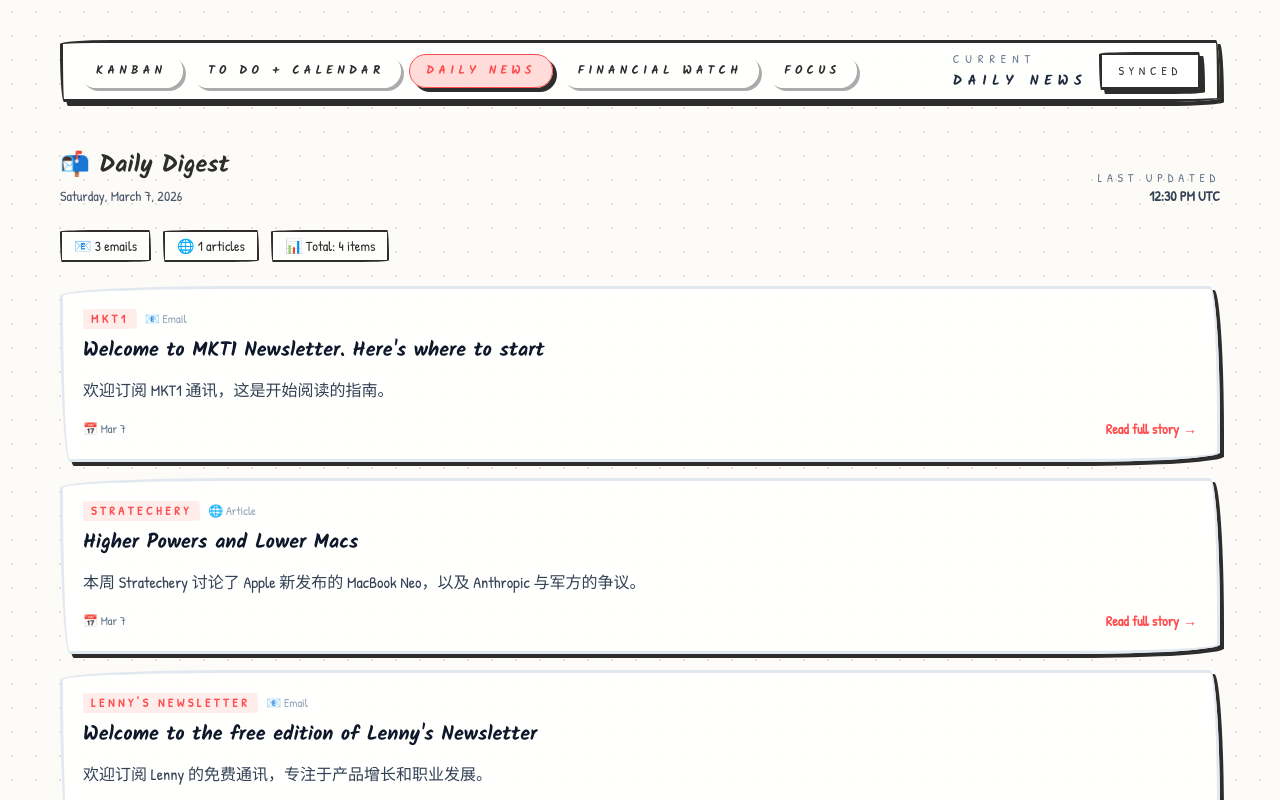
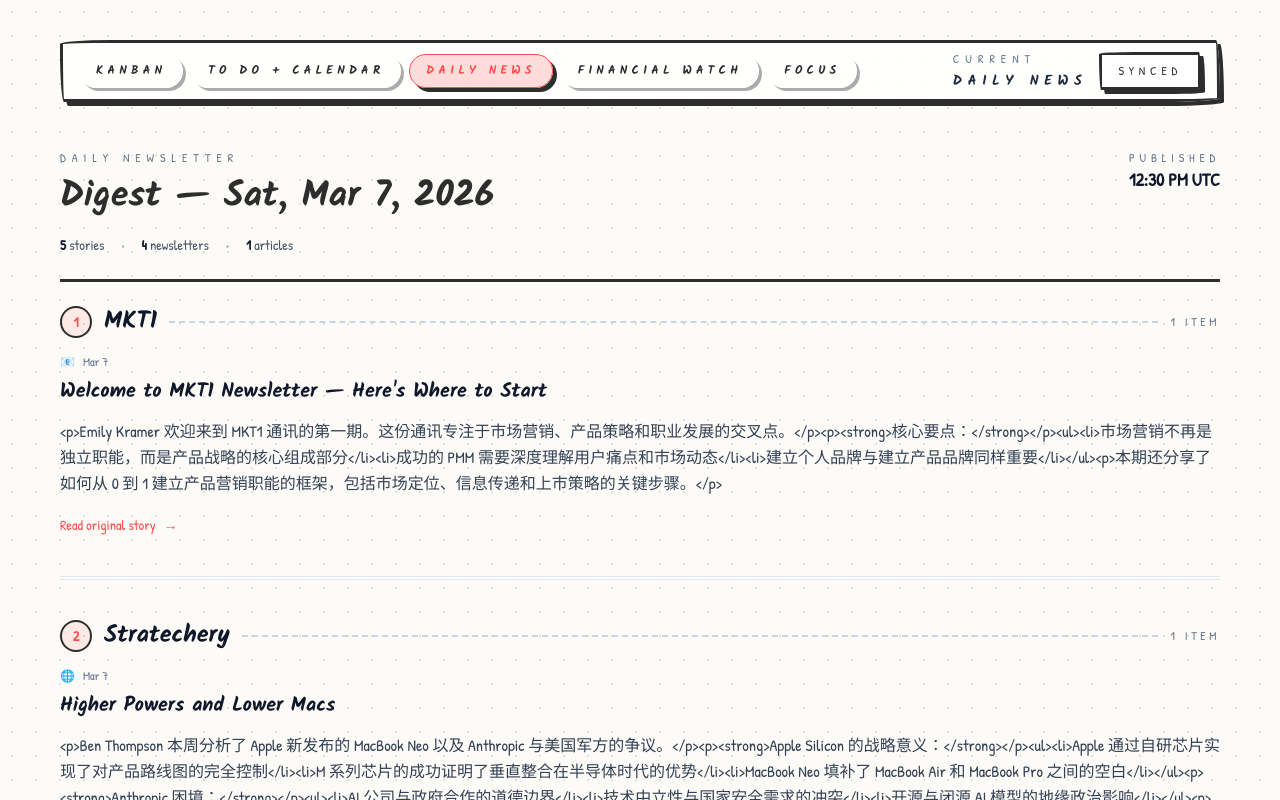
Before and after one commit to tom1130chen-tech/kanban-web, a Next.js app: page / in a window 1280 px wide. Both pictures are taken after a click on the button "DAILY NEWS". Shown: the top 800 px of the page. Built offline with nearby package versions, Linux system fonts and the light colour scheme.

Commit message:
Redesign as full article layout with source sections

```diff
--- a/app/page.tsx
+++ b/app/page.tsx
@@ -223,101 +223,150 @@
 
         {activeTab === "news" && (
           <div className="space-y-6">
-            {/* Header with date and stats */}
-            <div className="flex items-end justify-between gap-4">
+            {/* Article Header */}
+            <header className="border-b-[3px] border-pencil pb-6">
+              <div className="flex items-start justify-between gap-4">
                 <div>
-                <h2 className="text-2xl font-heading">📬 Daily Digest</h2>
-                <p className="text-sm text-slate-600 mt-1">
-                  {newsletterData.digestDate ? new Date(newsletterData.digestDate).toLocaleDateString('en-US', { weekday: 'long', year: 'numeric', month: 'long', day: 'numeric' }) : 'Latest updates'}
-                </p>
+                  <p className="text-xs uppercase tracking-[0.5em] text-slate-500">Daily Newsletter</p>
+                  <h1 className="mt-2 text-4xl font-heading leading-tight">
+                    {newsletterData.digestDate
+                      ? `Digest — ${new Date(newsletterData.digestDate).toLocaleDateString('en-US', { weekday: 'short', month: 'short', day: 'numeric', year: 'numeric' })}`
+                      : 'Latest Digest'}
+                  </h1>
                 </div>
                 <div className="text-right">
-                <p className="text-xs uppercase tracking-[0.4em] text-slate-500">Last updated</p>
-                <p className="text-sm font-semibold text-slate-700">
-                  {newsletterData.lastUpdated ? new Date(newsletterData.lastUpdated).toLocaleTimeString('en-US', { hour: '2-digit', minute: '2-digit', timeZoneName: 'short' }) : 'N/A'}
+                  <p className="text-xs uppercase tracking-[0.4em] text-slate-500">Published</p>
+                  <p className="text-lg font-semibold text-slate-900">
+                    {newsletterData.lastUpdated
+                      ? new Date(newsletterData.lastUpdated).toLocaleTimeString('en-US', { hour: '2-digit', minute: '2-digit', timeZoneName: 'short' })
+                      : 'N/A'}
                   </p>
                 </div>
               </div>
 
-            {/* Stats bar */}
+              {/* Stats */}
               {newsFeed.length > 0 && (
-              <div className="flex items-center gap-3 text-sm">
-                <span className="inline-flex items-center gap-1 rounded-full border-2 border-pencil bg-white/80 px-3 py-1 [border-radius:var(--r-wobbly)]">
-                  📧 {newsFeed.filter(item => item.type === 'email').length} emails
+                <div className="mt-4 flex items-center gap-4 text-sm">
+                  <span className="text-slate-600">
+                    <strong className="text-slate-900">{newsFeed.length}</strong> stories
                   </span>
-                <span className="inline-flex items-center gap-1 rounded-full border-2 border-pencil bg-white/80 px-3 py-1 [border-radius:var(--r-wobbly)]">
-                  🌐 {newsFeed.filter(item => item.type === 'article').length} articles
+                  <span className="text-slate-400">•</span>
+                  <span className="text-slate-600">
+                    <strong className="text-slate-900">{newsFeed.filter(i => i.type === 'email').length}</strong> newsletters
                   </span>
-                <span className="inline-flex items-center gap-1 rounded-full border-2 border-pencil bg-white/80 px-3 py-1 [border-radius:var(--r-wobbly)]">
-                  📊 Total: {newsFeed.length} items
+                  <span className="text-slate-400">•</span>
+                  <span className="text-slate-600">
+                    <strong className="text-slate-900">{newsFeed.filter(i => i.type === 'article').length}</strong> articles
                   </span>
                 </div>
               )}
+            </header>
 
-            {/* News cards */}
-            <div className="space-y-4">
-              {newsFeed.map((item) => (
-                <article
-                  key={item.id}
-                  className="group rounded-[var(--r-wobbly)] border-[3px] border-slate-200 bg-white/90 p-5 shadow-hard transition-all hover:shadow-lg hover:border-accent/30"
-                >
-                  <div className="flex items-start justify-between gap-4">
-                    <div className="flex-1">
-                      {/* Source badge */}
-                      <div className="mb-2 flex items-center gap-2">
-                        <span className="inline-flex items-center rounded-[var(--r-wobbly)] bg-accent/10 px-2 py-0.5 text-xs font-semibold uppercase tracking-[0.3em] text-accent">
-                          {item.source}
+            {/* Article Content - Organized by Source */}
+            <article className="prose prose-slate max-w-none">
+              {/* Group items by source */}
+              {Object.entries(
+                newsFeed.reduce((acc, item) => {
+                  const source = item.source;
+                  if (!acc[source]) acc[source] = [];
+                  acc[source].push(item);
+                  return acc;
+                }, {} as Record<string, typeof newsFeed>)
+              ).map(([source, items], idx) => (
+                <section key={source} className="mb-8">
+                  {/* Section Header */}
+                  <div className="mb-4 flex items-center gap-3">
+                    <span className="inline-flex h-8 min-w-8 items-center justify-center rounded-full border-2 border-pencil bg-accent/10 text-sm font-bold text-accent">
+                      {idx + 1}
                     </span>
-                        {item.type === 'email' && (
-                          <span className="text-xs text-slate-400">📧 Email</span>
-                        )}
-                        {item.type === 'article' && (
-                          <span className="text-xs text-slate-400">🌐 Article</span>
-                        )}
+                    <h2 className="m-0 text-2xl font-heading text-slate-900">{source}</h2>
+                    <span className="flex-1 border-t-2 border-dashed border-slate-300"></span>
+                    <span className="text-xs uppercase tracking-[0.3em] text-slate-500">
+                      {items.length} {items.length === 1 ? 'item' : 'items'}
+                    </span>
                   </div>
 
-                      {/* Title */}
-                      <h3 className="text-xl font-heading text-slate-900 group-hover:text-accent">
+                  {/* Items from this source */}
+                  <div className="space-y-6">
+                    {items.map((item) => (
+                      <div key={item.id} className="group">
+                        {/* Item Header */}
+                        <div className="mb-2 flex items-center gap-2">
+                          {item.type === 'email' ? (
+                            <span className="text-xs text-slate-400">📧</span>
+                          ) : (
+                            <span className="text-xs text-slate-400">🌐</span>
+                          )}
+                          <time className="text-xs font-medium text-slate-500" dateTime={item.date}>
+                            {new Date(item.date).toLocaleDateString('en-US', { month: 'short', day: 'numeric' })}
+                          </time>
+                        </div>
+
+                        {/* Item Title */}
+                        <h3 className="m-0 text-xl font-semibold text-slate-900 group-hover:text-accent">
                           {item.title}
                         </h3>
 
-                      {/* Summary */}
+                        {/* Full Content */}
                         {item.summary && (
-                        <p className="mt-3 text-base leading-relaxed text-slate-700">
+                          <div className="mt-3 text-base leading-relaxed text-slate-700">
                             {item.summary}
-                        </p>
+                          </div>
                         )}
 
-                      {/* Footer with date and link */}
-                      <div className="mt-4 flex items-center justify-between">
-                        <div className="flex items-center gap-3">
-                          <time className="text-xs text-slate-500" dateTime={item.date}>
-                            📅 {new Date(item.date).toLocaleDateString('en-US', { month: 'short', day: 'numeric' })}
-                          </time>
-                        </div>
+                        {/* Read Link */}
                         {item.url && (
+                          <div className="mt-4">
                             <a
                               href={item.url}
                               target="_blank"
                               rel="noopener noreferrer"
-                            className="inline-flex items-center gap-1 text-sm font-semibold text-accent transition-colors hover:text-accent/80"
+                              className="inline-flex items-center gap-2 text-sm font-medium text-accent transition-colors hover:text-accent/80"
                             >
-                            Read full story
+                              Read original story
                               <span className="transition-transform group-hover:translate-x-1">→</span>
                             </a>
+                          </div>
+                        )}
+
+                        {/* Divider between items */}
+                        {idx < items.length - 1 && (
+                          <div className="my-6 border-b border-dashed border-slate-200"></div>
                         )}
                       </div>
-                    </div>
-                  </div>
-                </article>
                     ))}
                   </div>
 
-            {/* Empty state */}
+                  {/* Section Divider */}
+                  {idx < Object.keys(newsFeed.reduce((acc, item) => {
+                    const source = item.source;
+                    if (!acc[source]) acc[source] = [];
+                    acc[source].push(item);
+                    return acc;
+                  }, {} as Record<string, typeof newsFeed>)).length - 1 && (
+                    <div className="my-10 border-t-4 border-double border-slate-200"></div>
+                  )}
+                </section>
+              ))}
+            </article>
+
+            {/* Article Footer */}
+            <footer className="border-t-[3px] border-pencil pt-6">
+              <div className="flex items-center justify-between">
+                <p className="text-sm text-slate-600">
+                  Compiled automatically from your subscribed newsletters and sources.
+                </p>
+                <p className="text-xs uppercase tracking-[0.4em] text-slate-500">
+                  {newsletterData.digestDate}
+                </p>
+              </div>
+            </footer>
+
+            {/* Empty State */}
             {newsFeed.length === 0 && (
-              <div className="rounded-[var(--r-wobbly)] border-2 border-dashed border-slate-300 bg-white/50 p-8 text-center">
-                <p className="text-lg text-slate-600">No newsletters yet</p>
-                <p className="mt-1 text-sm text-slate-500">Check back tomorrow for fresh content!</p>
+              <div className="rounded-[var(--r-wobbly)] border-2 border-dashed border-slate-300 bg-white/50 p-12 text-center">
+                <p className="text-lg font-semibold text-slate-700">No newsletters yet</p>
+                <p className="mt-2 text-sm text-slate-500">Check back tomorrow for fresh content!</p>
               </div>
             )}
           </div>
--- a/data/newsletter-digest.json
+++ b/data/newsletter-digest.json
@@ -5,17 +5,17 @@
     {
       "id": "digest-001",
       "source": "MKT1",
-      "title": "Welcome to MKT1 Newsletter. Here's where to start",
-      "summary": "欢迎订阅 MKT1 通讯，这是开始阅读的指南。",
+      "title": "Welcome to MKT1 Newsletter — Here's Where to Start",
+      "summary": "<p>Emily Kramer 欢迎来到 MKT1 通讯的第一期。这份通讯专注于市场营销、产品策略和职业发展的交叉点。</p><p><strong>核心要点：</strong></p><ul><li>市场营销不再是独立职能，而是产品战略的核心组成部分</li><li>成功的 PMM 需要深度理解用户痛点和市场动态</li><li>建立个人品牌与建立产品品牌同样重要</li></ul><p>本期还分享了如何从 0 到 1 建立产品营销职能的框架，包括市场定位、信息传递和上市策略的关键步骤。</p>",
       "date": "2026-03-07",
-      "url": "https://mkt1.substack.com",
+      "url": "https://mkt1.substack.com/p/welcome",
       "type": "email"
     },
     {
       "id": "digest-002",
       "source": "Stratechery",
       "title": "Higher Powers and Lower Macs",
-      "summary": "本周 Stratechery 讨论了 Apple 新发布的 MacBook Neo，以及 Anthropic 与军方的争议。",
+      "summary": "<p>Ben Thompson 本周分析了 Apple 新发布的 MacBook Neo 以及 Anthropic 与美国军方的争议。</p><p><strong>Apple Silicon 的战略意义：</strong></p><ul><li>Apple 通过自研芯片实现了对产品路线图的完全控制</li><li>M 系列芯片的成功证明了垂直整合在半导体时代的优势</li><li>MacBook Neo 填补了 MacBook Air 和 MacBook Pro 之间的空白</li></ul><p><strong>Anthropic 困境：</strong></p><ul><li>AI 公司与政府合作的道德边界</li><li>技术中立性与国家安全需求的冲突</li><li>开源与闭源 AI 模型的地缘政治影响</li></ul><p>这两个看似无关的话题实际上都指向同一个问题：技术公司在追求商业成功的同时，如何平衡更广泛的社会责任。</p>",
       "date": "2026-03-07",
       "url": "https://stratechery.com/2026/higher-powers-and-lower-macs/",
       "type": "article"
@@ -23,8 +23,8 @@
     {
       "id": "digest-003",
       "source": "Lenny's Newsletter",
-      "title": "Welcome to the free edition of Lenny's Newsletter",
-      "summary": "欢迎订阅 Lenny 的免费通讯，专注于产品增长和职业发展。",
+      "title": "Please Confirm Your Subscription",
+      "summary": "<p>Lenny Rachitsky 的免费通讯专注于产品管理、职业发展和创业经验。</p><p><strong>本期亮点：</strong></p><ul><li>如何在前 90 天成功过渡到新的产品管理角色</li><li>来自顶级产品领导者的 5 个关键建议</li><li>产品发现与产品交付的平衡艺术</li></ul><p>通讯还包含了一个详细的产品面试准备指南，涵盖了从产品设计与产品策略到执行力的各个维度。</p>",
       "date": "2026-03-07",
       "url": "https://lennysnewsletter.com",
       "type": "email"
@@ -32,10 +32,19 @@
     {
       "id": "digest-004",
       "source": "Morning Brew",
-      "title": "☕️ Caution: Morning Brew coming in hot",
-      "summary": "每日商业新闻简报，涵盖科技、金融和市场动态。",
+      "title": "☕️ Caution: Morning Brew Coming in Hot",
+      "summary": "<p>今日商业简报涵盖科技、金融和市场动态。</p><p><strong>头条新闻：</strong></p><ul><li>美联储暗示可能在下季度调整利率政策</li><li>科技股财报季超预期，AI 相关公司领涨</li><li>电动车市场竞争加剧，传统车企加速转型</li></ul><p><strong>市场数据：</strong></p><ul><li>S&P 500: +0.8%</li><li>Nasdaq: +1.2%</li><li>10 年期国债收益率：4.2%</li></ul><p>简报还分析了本周值得关注的经济数据和即将发布的企业财报。</p>",
       "date": "2026-03-07",
       "url": "https://morningbrew.com",
+      "type": "email"
+    },
+    {
+      "id": "digest-005",
+      "source": "Shreyas Doshi",
+      "title": "Subscription Confirmed — Welcome!",
+      "summary": "<p>Shreyas Doshi 的通讯专注于产品思维、决策质量和领导力发展。</p><p><strong>核心框架：</strong></p><ul><li>Good Product Bad Product 系列的新章节</li><li>如何识别和解决\"伪问题\"</li><li>影响力杠杆：用最小努力获得最大产品影响</li></ul><p>本期还分享了一个实用的决策框架，帮助产品领导者在信息不完整的情况下做出高质量决策。</p>",
+      "date": "2026-03-07",
+      "url": "https://shreyas.substack.com",
       "type": "email"
     }
   ]
```
Lines whose indentation alone changed are shown as unchanged.
